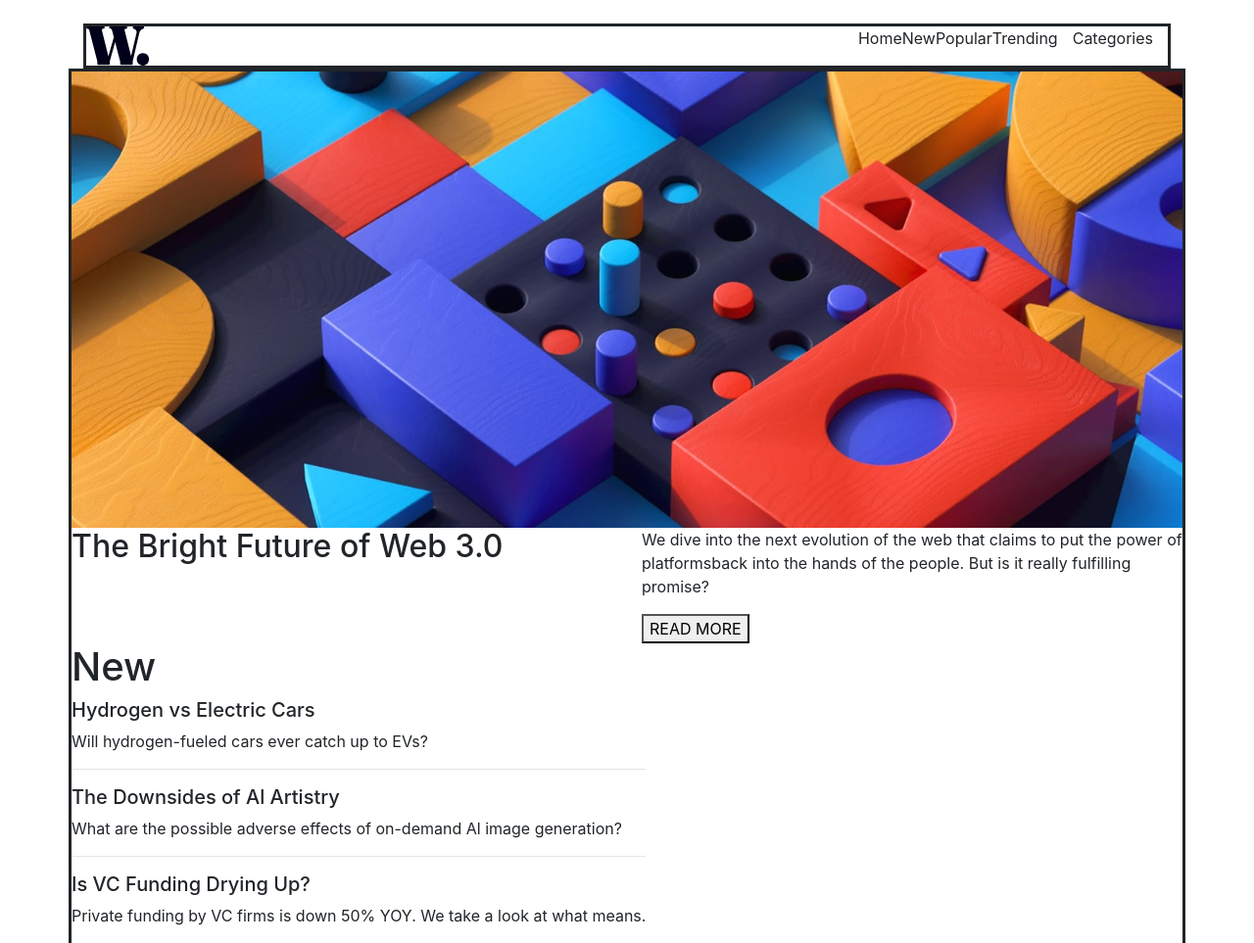
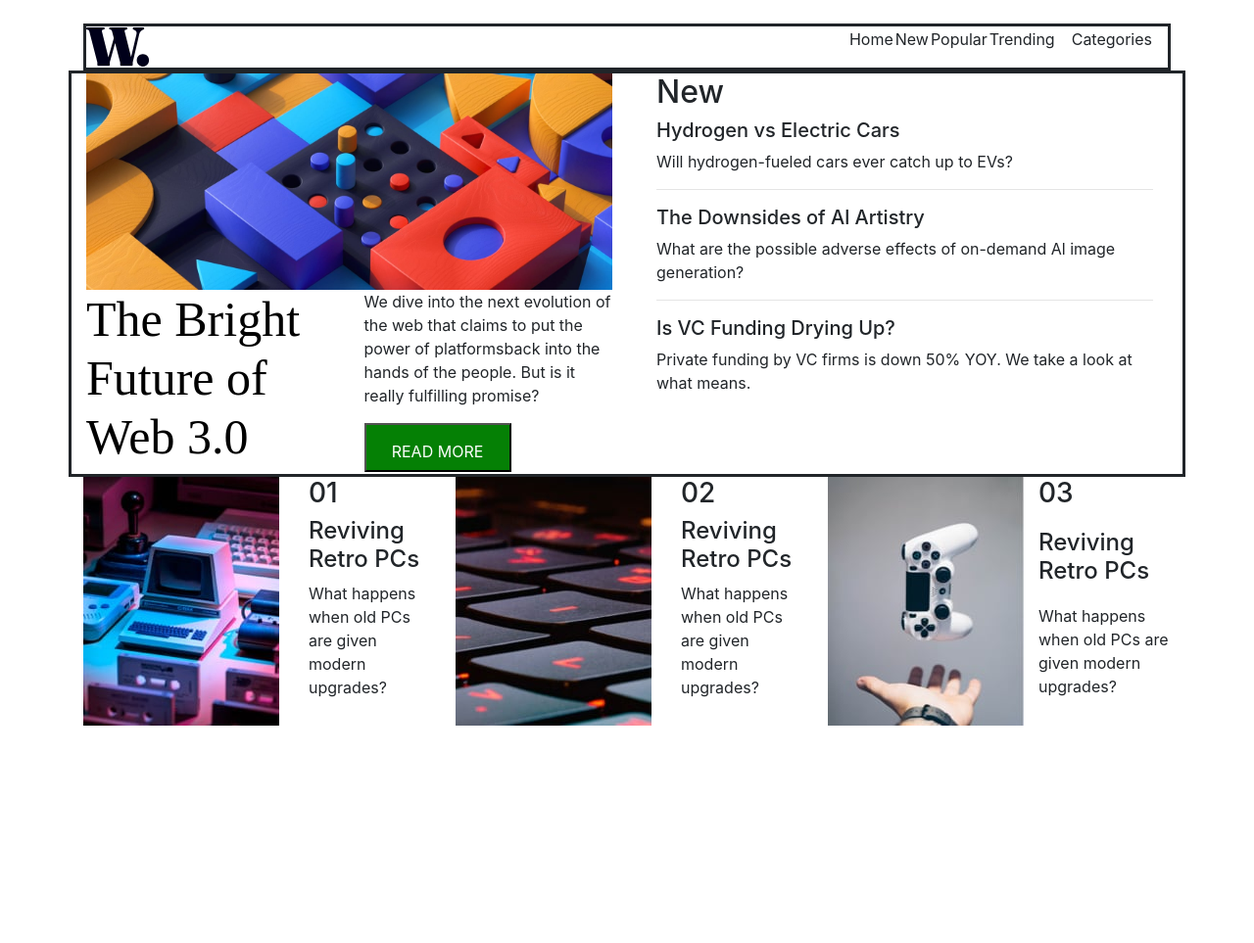
Before and after one commit to JuanCarlosMiranda159/html-y-css-practica-en-clase, a plain HTML site: page clase11/index.html in a window 1280 px wide. Shown: the top 963 px of the page at 98% size. After the commit the page ends 800 px from the top, so only its background shows below. Drawn offline with nearby package versions, Linux system fonts and the light colour scheme.

Commit message:
actulizadno clase 11

```diff
--- a/clase11/css/estilos.css
+++ b/clase11/css/estilos.css
@@ -0,0 +1,22 @@
+h1{
+    font-size:50px;
+    color: black;
+    font-family: 'Times New Roman', Times, serif;
+    font-weight:25px ;
+
+}
+button{
+    padding: 15px;
+    background-color:rgb(5, 128, 5);
+    width:150px;
+    height:50px;
+    color:white;
+}
+.contenedordiv
+{
+padding: 10px;
+}
+li{
+    padding: 1px;
+    border:10px;
+}
--- a/clase11/index.html
+++ b/clase11/index.html
@@ -4,6 +4,7 @@
     <meta charset="UTF-8">
     <meta name="viewport" content="width=device-width, initial-scale=1.0">
     <link rel="stylesheet" href="//cdn.jsdelivr.net/npm/bootstrap@4.3.1/dist/css/bootstrap.min.css">
+    <link rel="stylesheet" href="/html-y-css-practica-en-clase/clase11/css/estilos.css">
     <title>Document</title>
 </head>
 <body class="container mt-4">
@@ -22,66 +23,71 @@
         </div>
     </nav>
     <section style="border:solid" class="row">
-        <div class="">
+        <div class="col">
             <div>
                 <img width="100%" src="./assets/images/image-web-3-desktop.jpg" alt="">
             </div>
             <div class="row">
                 <div class="col">
-                    <h2>The Bright Future of Web 3.0</h2>
+                    <h1>The Bright Future of
+                        Web
+                         3.0</h1>
                 </div>
                 <div class="col">
                     <p>We dive into the next evolution of the web that claims to put the power of platformsback into the hands of the people.
                     But is it really fulfilling promise? </p>
-
                      <button>READ MORE</button>
                 </div>
             </div>
         </div>
 
-        <div class="">
-            <h1>New</h1>
+        <div class="col">
+            <div class="col">
+                <h2>New</h2>
                 <h5>Hydrogen vs Electric Cars</h5>
                 <p>Will hydrogen-fueled cars ever catch up to EVs?</p>
-
+            </div>
+            <div class="col">
                 <hr>
                  <h5>The Downsides of Al Artistry</h5>
                 <p>What are the possible adverse effects of on-demand Al image generation?</p>
-
+            </div>
+            <div class="col">
                 <hr>
                 <h5>Is VC Funding Drying Up?</h5>
                 <p>Private funding by VC firms is down 50% YOY. We take a look at what means.</p>
             </div>
+        </div>
     </section>
-    <section>
-        <div class="row">
-        <div>
-            <div>
+    <section class="">
+        <div class="row ">
+        <div class="row col ">
+            <div class="col">
                 <img src="./assets/images/image-retro-pcs.jpg" alt="">
             </div>
-            <div>
+            <div class="col">
                 <h3>01</h3>
                 <h4>Reviving Retro PCs</h4>
                 <p>What happens when old PCs are given modern upgrades?</p>
             </div>
         </div>
 
-        <div>
-            <div>
+        <div class="row col">
+            <div class="col">
                 <img src="./assets/images/image-top-laptops.jpg" alt="">
             </div>
-            <div>
+            <div class="col">
                 <h3>02</h3>
                 <h4>Reviving Retro PCs</h4>
                 <p>What happens when old PCs are given modern upgrades?</p>
             </div>
         </div>
 
-        <div>
-            <div>
+        <div class="row col ">
+            <div class="col">
                 <img src="./assets/images/image-gaming-growth.jpg" alt="">
             </div>
-            <div>
+            <div class="col row">
                 <h3>03</h3>
                 <h4>Reviving Retro PCs</h4>
                 <p>What happens when old PCs are given modern upgrades?</p>
```
Lines whose indentation alone changed are shown as unchanged.
